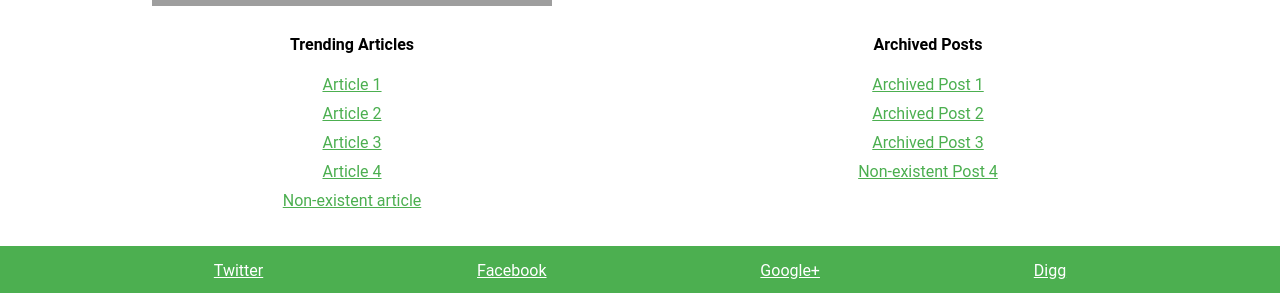
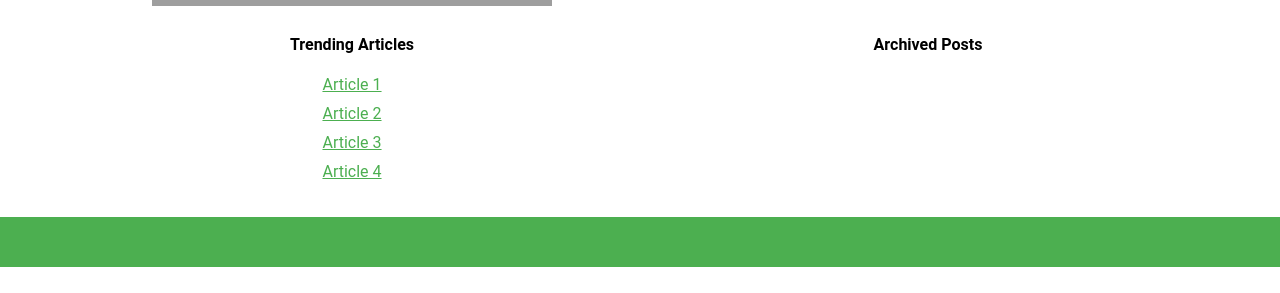
Before and after one commit to anton-karlovskiy/quicklink-react-router-prototype, a React (Create React App) app: page / in a window 1280 px wide. Shown: the part 795-1088 px from the top of the page. After the commit the page ends 1062 px from the top, so only its background shows below. Built offline with nearby package versions, Linux system fonts and the light colour scheme; grey boxes are pictures that could not be loaded.

Commit message:
removed unused a tags

```diff
--- a/src/components/Footer/index.js
+++ b/src/components/Footer/index.js
@@ -4,10 +4,6 @@ import React from 'react';
 const Footer = () => {
   return (
     <footer>
-      <a href="/" className="footer-link">Twitter</a>
-      <a href="/" className="footer-link">Facebook</a>
-      <a href="/" className="footer-link">Google+</a>
-      <a href="/" className="footer-link">Digg</a>
     </footer>
   );
 };
--- a/src/components/Home/index.js
+++ b/src/components/Home/index.js
@@ -44,17 +44,10 @@ const World = () => {
             <li className="list-item"><Link to="pages/article2" className="post-link">Article 2</Link></li>
             <li className="list-item"><Link to="pages/article3" className="post-link">Article 3</Link></li>
             <li className="list-item"><Link to="pages/article4" className="post-link">Article 4</Link></li>
-            <li className="list-item"><Link to="pages/article-missing.html" className="post-link">Non-existent article</Link></li>
           </ul>
         </div>
         <div className="right column">
           <h4 className="list-title">Archived Posts</h4>
-          <ul className="vertical-list">
-            <li className="list-item"><a href="pages/post1.html" className="post-link">Archived Post 1</a></li>
-            <li className="list-item"><a href="pages/post2.html" className="post-link">Archived Post 2</a></li>
-            <li className="list-item"><a href="pages/post3.html" className="post-link">Archived Post 3</a></li>
-            <li className="list-item"><a href="pages/post-missing.html" className="post-link">Non-existent Post 4</a></li>
-          </ul>
         </div>
       </section>
     </article>
```
